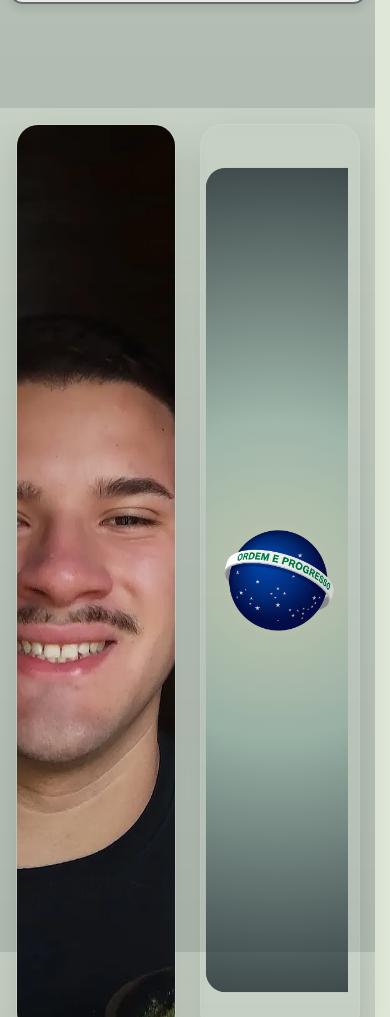
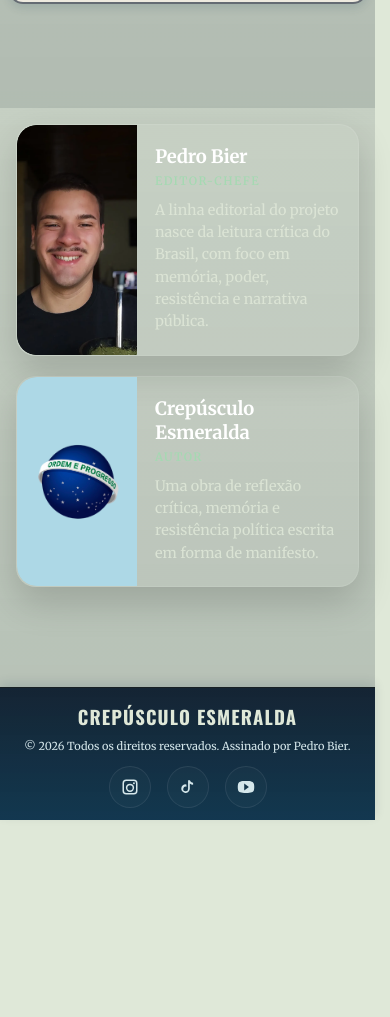
Before and after one commit to ouvidoria-crypto/Projeto-Pessoal, a website: page index.html in a window 390 px wide. Shown: the part 5800-6817 px from the top of the page. After the commit the page ends 6620 px from the top, so only its background shows below. Drawn offline with nearby package versions, Linux system fonts and the light colour scheme.

Commit message:
style: improve responsive design for team cards
Refine `member-card--featured` styles, add hover effects, and implement mobile responsiveness for the team grid.

```diff
--- a/index.html
+++ b/index.html
@@ -12,7 +12,7 @@
   <meta name="twitter:card" content="summary" />
   <meta name="twitter:title" content="Crepúsculo Esmeralda" />
   <meta name="twitter:description" content="Reflexão crítica sobre a origem, a estrutura e os caminhos de transformação do Brasil." />
-  <link rel="stylesheet" href="style.css?v=87" />
+  <link rel="stylesheet" href="style.css?v=90" />
   <link rel="icon" type="image/png" href="OP.png" />
   <script src="script.js?v=40" defer></script>
   <!-- TESTE-LOGO:INICIO (experimento — para remover, apague este bloco e os arquivos teste-logo.css / teste-logo.js) -->
--- a/style.css
+++ b/style.css
@@ -1227,6 +1227,13 @@ h1 {
   margin: 0 auto;
 }
 
+@media (max-width: 768px) {
+  .team-grid--single {
+    grid-template-columns: 1fr;
+    gap: 20px;
+  }
+}
+
 .member-card {
   background: rgba(255, 255, 255, 0.03);
   border: 1px solid rgba(255, 255, 255, 0.08);
@@ -1243,98 +1250,134 @@ h1 {
 
 .member-card--featured {
   display: grid;
-  grid-template-columns: minmax(140px, 180px) minmax(0, 1fr);
+  grid-template-columns: 150px minmax(0, 1fr);
   align-items: stretch;
-  border-radius: 22px !important;
-  width: min(100%, 400px);
+  border-radius: 20px !important;
+  width: 100%;
   max-width: 400px;
   margin: 0 auto;
+  overflow: hidden;
+  background: rgba(255, 255, 255, 0.03);
+  border: 1px solid rgba(255, 255, 255, 0.08);
+  box-shadow: 0 16px 36px rgba(0, 0, 0, 0.16);
+  transition: transform 0.25s ease, box-shadow 0.25s ease, border-color 0.25s ease;
+}
+
+.member-card--featured:hover {
+  transform: translateY(-4px);
+  border-color: rgba(139, 224, 164, 0.25);
+  box-shadow: 0 20px 45px rgba(0, 0, 0, 0.25);
 }
 
 .member-photo {
   position: relative;
   aspect-ratio: 4 / 4.8;
-  background: linear-gradient(135deg, rgba(129, 139, 126, 0.8), rgba(230, 223, 202, 0.72), rgba(84, 107, 120, 0.95));
+  background: radial-gradient(circle at center, rgba(22, 38, 32, 0.9), rgba(10, 19, 16, 0.96));
   overflow: hidden;
-  border-radius: 18px 0 0 18px;
-}
-
-.member-photo::before {
-  content: "";
-  position: absolute;
-  inset: 18% 24% 12% 24%;
-  border-radius: 50% 50% 42% 42% / 44% 44% 56% 56%;
-  background: rgba(255, 255, 255, 0.36);
-  border: 1px solid rgba(255, 255, 255, 0.18);
+  border-radius: 20px 0 0 20px;
 }
 
 .member-photo--featured {
+  display: block;
+  width: 100%;
+  height: 100%;
+  aspect-ratio: 4 / 4.8;
+  border-radius: 20px 0 0 20px !important;
+  margin: 0;
+  padding: 0;
+  transform: none !important;
+  background: radial-gradient(circle at center, rgba(22, 38, 32, 0.9), rgba(10, 19, 16, 0.96));
+}
+
+/* Padronização visual da foto do Editor-chefe (CSS selector 1) */
+main:nth-of-type(1) > section:nth-of-type(4) > div:nth-of-type(1) > article:nth-of-type(1) > img:nth-of-type(1) {
   display: block;
   width: 100%;
   height: 100%;
   aspect-ratio: 4 / 4.8;
   object-fit: cover;
   object-position: center top;
-  background: linear-gradient(135deg, rgba(146, 155, 96, 0.86), rgba(241, 230, 198, 0.72), rgba(33, 46, 60, 0.95));
-  border-radius: 18px 0 0 18px;
-}
-
-.member-photo--brand {
+  border-radius: 20px 0 0 20px !important;
+  margin: 0;
+  padding: 0;
+  transform: none !important;
+  background: radial-gradient(circle at center, rgba(22, 38, 32, 0.9), rgba(10, 19, 16, 0.96));
+}
+
+/* Padronização visual do selo do Autor (CSS selector 5) */
+.member-photo--brand,
+main:nth-of-type(1) > section:nth-of-type(4) > div:nth-of-type(1) > article:nth-of-type(2) > img:nth-of-type(1) {
   display: block;
-  width: calc(100% + 0.45rem);
-  height: calc(100% + 0.45rem);
+  width: 100%;
+  height: 100%;
+  aspect-ratio: 4 / 4.8;
   object-fit: contain;
   object-position: center center;
-  background: radial-gradient(circle at center, rgba(217, 196, 106, 0.15), rgba(11, 93, 79, 0.18) 38%, rgba(10, 22, 29, 0.72) 100%);
-  padding: 0;
-  margin: -0.18rem 0 -0.18rem -0.18rem;
-  transform: scale(0.9);
-  transform-origin: center;
+  border-radius: 20px 0 0 20px !important;
+  margin: 0;
+  padding: 8px;
+  box-sizing: border-box;
+  transform: none !important;
   filter: none;
-  border-radius: 22px 0 0 22px !important;
-}
-
-.member-photo--one {
-  background: linear-gradient(135deg, rgba(92, 110, 109, 0.9), rgba(197, 204, 175, 0.8), rgba(54, 73, 82, 0.95));
-}
-
-.member-photo--two {
-  background: linear-gradient(135deg, rgba(118, 102, 76, 0.85), rgba(210, 199, 171, 0.8), rgba(72, 90, 90, 0.95));
-}
-
-.member-photo--three {
-  background: linear-gradient(135deg, rgba(98, 110, 122, 0.85), rgba(214, 210, 202, 0.75), rgba(71, 86, 78, 0.9));
+  background: #ADD8E6;
 }
 
 .member-body {
   display: flex;
   flex-direction: column;
-  justify-content: center;
-  padding: 18px 18px 20px;
-  border-radius: 0 18px 18px 0;
-}
-
-.member-name {
+  justify-content: flex-start;
+  padding: 20px 18px 22px;
+  border-radius: 0 20px 20px 0;
+}
+
+/* Padronização dos Títulos/Nomes (CSS selectors 4 e 6) */
+.member-name,
+main:nth-of-type(1) > section:nth-of-type(4) > div:nth-of-type(1) > article:nth-of-type(1) > div:nth-of-type(1) > h3:nth-of-type(1),
+main:nth-of-type(1) > section:nth-of-type(4) > div:nth-of-type(1) > article:nth-of-type(2) > div:nth-of-type(1) > h3:nth-of-type(1) {
   margin: 0 0 6px;
   font-family: "Merriweather", serif;
-  font-size: clamp(1.2rem, 2vw, 1.5rem);
+  font-size: 1.15rem;
+  font-weight: 700;
   color: #ffffff;
-  line-height: 1.35;
-}
-
-.member-role {
-  margin: 0;
+  line-height: 1.3;
+  letter-spacing: -0.01em;
+  min-height: 3rem;
+  display: flex;
+  align-items: flex-start;
+}
+
+/* Padronização dos Cargos/Funções (CSS selectors 3 e 8) */
+.member-role,
+main:nth-of-type(1) > section:nth-of-type(4) > div:nth-of-type(1) > article:nth-of-type(1) > div:nth-of-type(1) > p:nth-of-type(1),
+main:nth-of-type(1) > section:nth-of-type(4) > div:nth-of-type(1) > article:nth-of-type(2) > div:nth-of-type(1) > p:nth-of-type(1) {
+  margin: 0 0 10px;
   font-size: 0.72rem;
+  font-weight: 600;
   letter-spacing: 0.12em;
   text-transform: uppercase;
-  color: rgba(223, 232, 216, 0.8);
-}
-
-.member-bio {
-  margin: 12px 0 0;
-  font-size: 0.95rem;
-  line-height: 1.6;
-  color: rgba(223, 232, 216, 0.82);
+  color: rgba(163, 217, 177, 0.95);
+  line-height: 1.2;
+}
+
+/* Padronização das Biografias/Descrições (CSS selectors 2 e 7) */
+.member-bio,
+main:nth-of-type(1) > section:nth-of-type(4) > div:nth-of-type(1) > article:nth-of-type(1) > div:nth-of-type(1) > p:nth-of-type(2),
+main:nth-of-type(1) > section:nth-of-type(4) > div:nth-of-type(1) > article:nth-of-type(2) > div:nth-of-type(1) > p:nth-of-type(2) {
+  margin: 0;
+  font-size: 0.9rem;
+  line-height: 1.55;
+  color: rgba(223, 232, 216, 0.85);
+}
+
+@media (max-width: 480px) {
+  .member-card--featured {
+    grid-template-columns: 120px minmax(0, 1fr);
+  }
+  .member-name,
+  main:nth-of-type(1) > section:nth-of-type(4) > div:nth-of-type(1) > article:nth-of-type(1) > div:nth-of-type(1) > h3:nth-of-type(1),
+  main:nth-of-type(1) > section:nth-of-type(4) > div:nth-of-type(1) > article:nth-of-type(2) > div:nth-of-type(1) > h3:nth-of-type(1) {
+    min-height: auto;
+  }
 }
 
 .rodape-principal {
```
Also changed, not shown: 1 other file.
